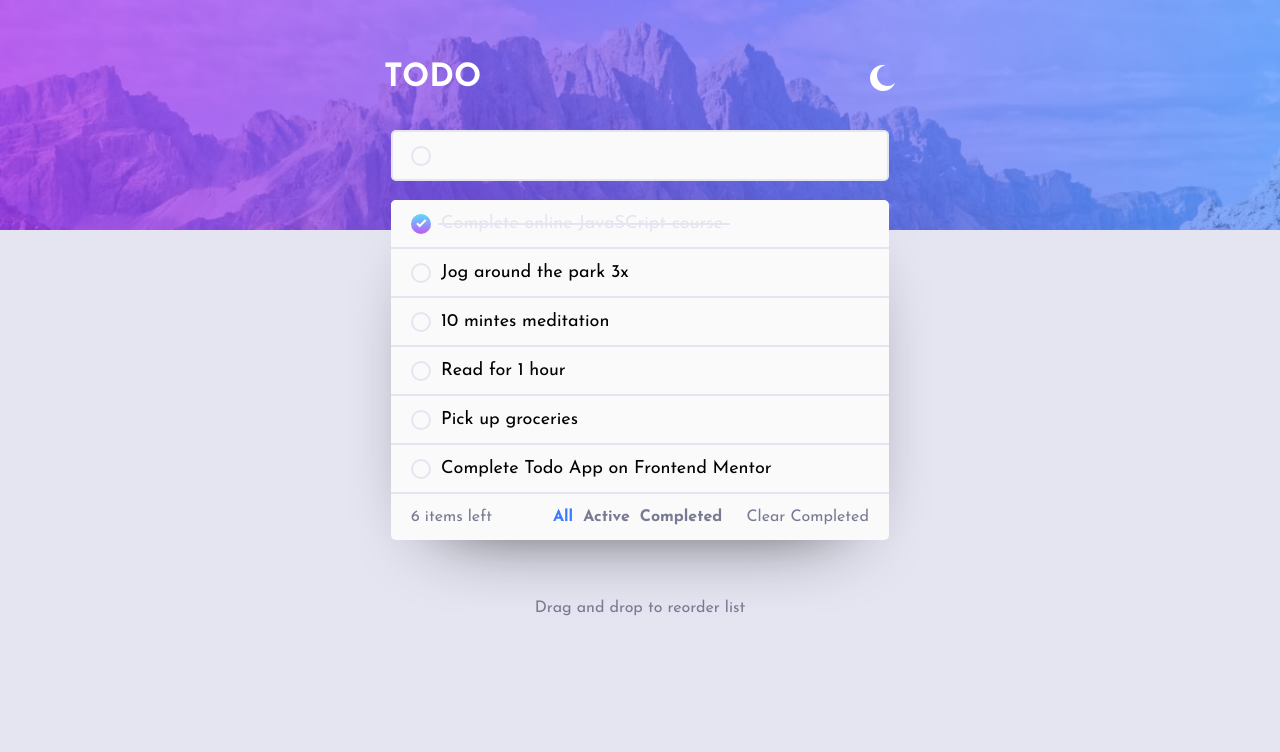
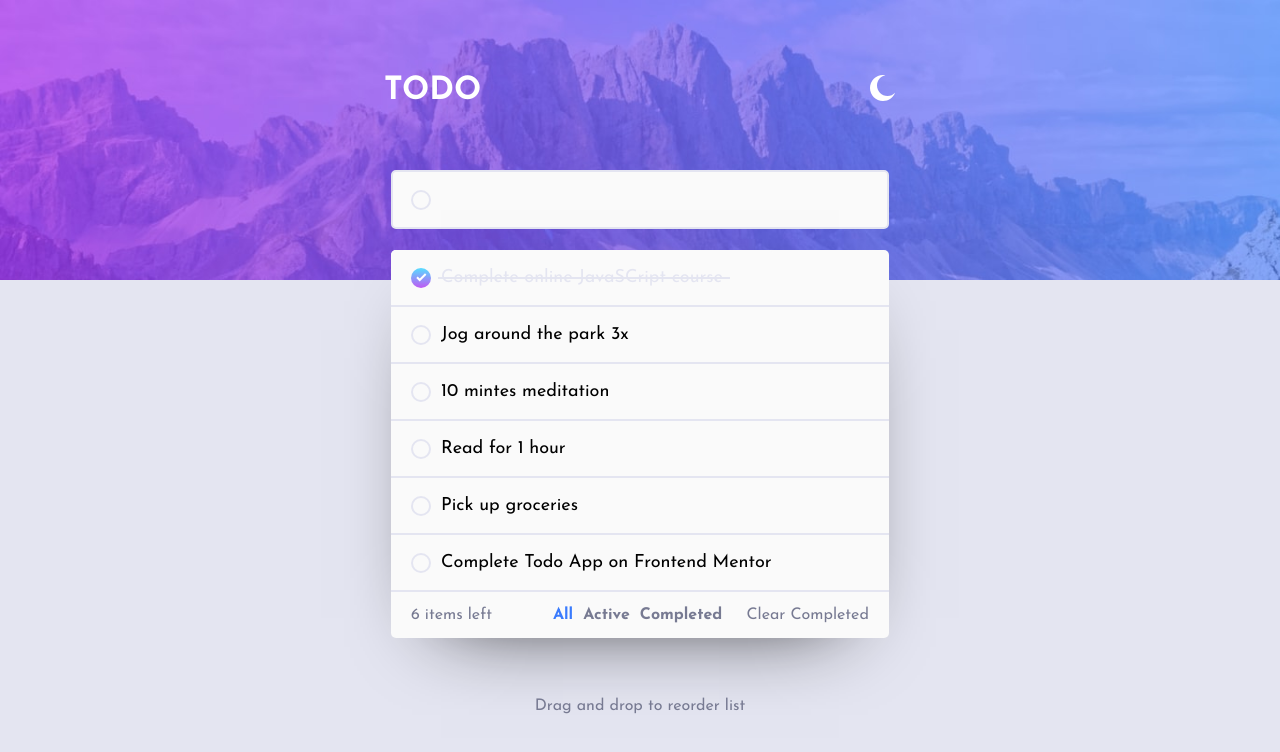
Before and after one commit to mounaimMoussaoui/TodoChallengesFrontendMentor, a plain HTML site: page index.html in a window 1280 px wide. Drawn offline with Linux system fonts and the light colour scheme.

Commit message:
update style

```diff
--- a/index.html
+++ b/index.html
@@ -75,7 +75,7 @@
       background-image: url(images/bg-desktop-light.jpg);
       background-repeat: no-repeat;
       background-size: cover;
-      height: 230px;
+      height: 280px;
       color: #fff;
       position: relative;
     }
@@ -94,12 +94,12 @@
       text-transform: uppercase;
       position: absolute;
       left: 30%;
-      top: 62px;
+      top: 75px;
     }
     .container .header img {
       position: absolute;
       right: 30%;
-      top: 65px;
+      top: 75px;
       cursor: pointer;
     }
     .container form {
@@ -124,7 +124,7 @@
     .container form .addedContent {
       width: 100%;
       position: absolute;
-      top: -100px;
+      top: -110px;
     }
     .container form .addedContent {
       width: 100%;
@@ -134,7 +134,7 @@
       width: 100%;
       border: 2px solid var(--Very-Light-Grayish-Blue);
       outline: none;
-      padding: 14px 50px;
+      padding: 18px 50px;
       border-radius: 5px;
       background-color: var(--Very-Light-Gray);
       caret-color: var(--Dark-Grayish-Blue);
--- a/javascript/main.js
+++ b/javascript/main.js
@@ -186,3 +186,9 @@ document.querySelector(".container .header img").addEventListener("click", funct
         document.querySelector(".container form .listItems .footList").classList.remove("dark");
     }
 });
+
+
+// delegation in javscript
+// document.addEventListener("click", function(event) {
+//     console.log(event);
+// });
```
